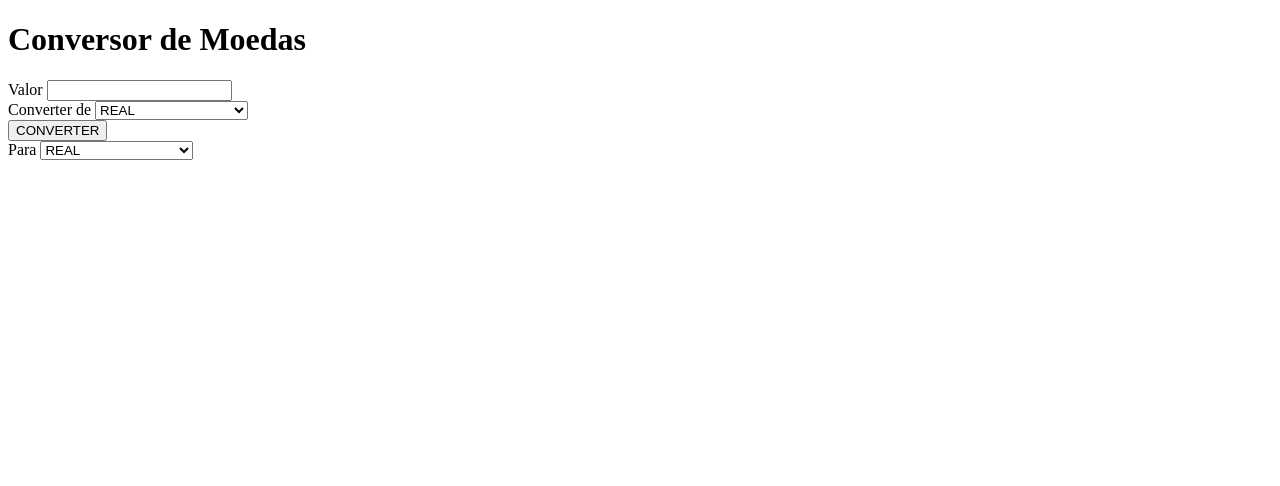
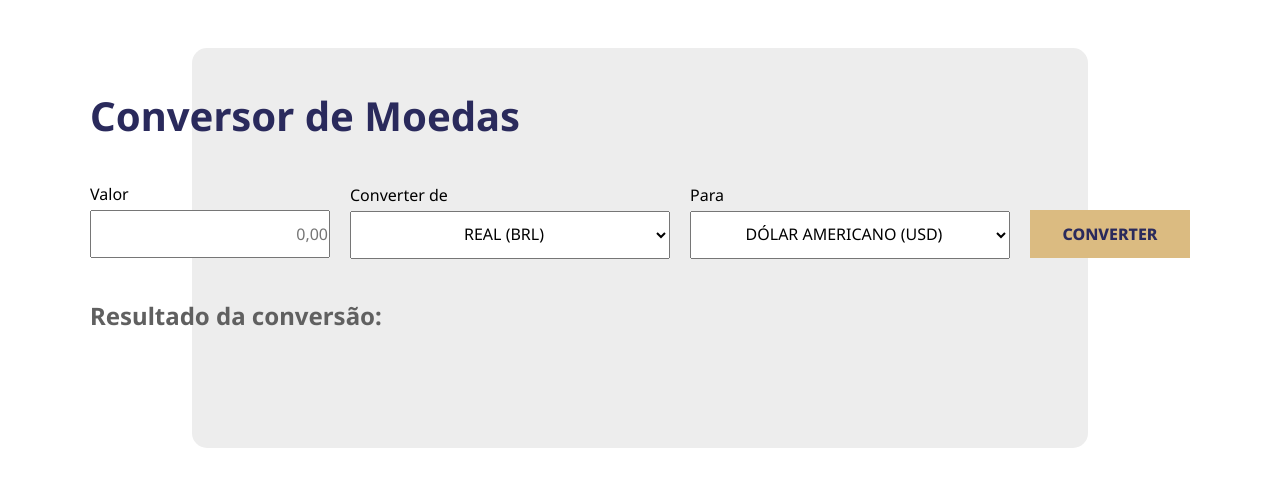
Before and after one commit to DevVitorMSilva/projetos, a website: page Conversor de Moedas/index.html in a window 1280 px wide. Drawn offline with Linux system fonts and the light colour scheme.

Commit message:
Estiliza HTML com CSS e altera HTML

```diff
--- a/Conversor de Moedas/index.html
+++ b/Conversor de Moedas/index.html
@@ -1,45 +1,54 @@
 <!DOCTYPE html>
 <html lang="pt-BR">
+
 <head>
     <meta charset="UTF-8">
     <meta name="viewport" content="width=device-width, initial-scale=1.0">
     <title>Conversor de Moedas</title>
     <link rel="stylesheet" href="style.css">
 </head>
+
 <body>
     <div class="container-conversor">
+        <div class="conversor-content">
             <div class="title">
                 <h1>Conversor de Moedas</h1>
             </div>
             <div class="conversion-area">
                 <div class="form-group">
                     <label for="amount">Valor</label>
-                <input type="number" name="amount" id="amount">
+                    <input type="text" name="amount" id="amount" placeholder="0,00">
                 </div>
                 <div class="form-group">
                     <label for="currency-1">Converter de</label>
                     <select name="" id="currency-1">
-                    <option value="BRL">REAL</option>
-                    <option value="USD">DÓLAR AMERICANO</option>
-                    <option value="EUR">EURO</option>
-                    <option value="GBP">LIBRA ESTERLINA</option>
+                        <option value="BRL" selected>REAL (BRL)</option>
+                        <option value="USD">DÓLAR AMERICANO (USD)</option>
+                        <option value="EUR">EURO (EUR)</option>
+                        <option value="GBP">LIBRA ESTERLINA (GBP)</option>
+                    </select>
+                </div>
+                <div class="form-group">
+                    <label for="currency-2">Para</label>
+                    <select name="" id="currency-2">
+                        <option value="BRL">REAL (BRL)</option>
+                        <option value="USD" selected>DÓLAR AMERICANO (USD)</option>
+                        <option value="EUR">EURO (EUR)</option>
+                        <option value="GBP">LIBRA ESTERLINA (GBP)</option>
                     </select>
                 </div>
                 <div class="button-converter">
                     <button>CONVERTER</button>
                 </div>
-            <div class="form-group">
-                <label for="currency-2">Para</label>
-                <select name="" id="currency-2">
-                    <option value="BRL">REAL</option>
-                    <option value="USD">DÓLAR AMERICANO</option>
-                    <option value="EUR">EURO</option>
-                    <option value="GBP">LIBRA ESTERLINA</option>
-                </select>
+            </div>
+            <div class="conversion-result">
+                <h2>Resultado da conversão: <span id="conversion-result"></span></h2>
             </div>
         </div>
+
     </div>
 
     <script src="./index.js"></script>
 </body>
+
 </html>
--- a/Conversor de Moedas/style.css
+++ b/Conversor de Moedas/style.css
@@ -0,0 +1,90 @@
+@import url('https://fonts.googleapis.com/css2?family=Noto+Sans:ital,wght@0,100..900;1,100..900&display=swap');
+
+* {
+    margin: 0;
+    padding: 0;
+    box-sizing: border-box;
+    font-family: "Noto Sans", sans-serif;
+}
+
+body {
+    width: 100%;
+    height: 100dvh;
+    display: flex;
+    justify-content: center;
+    background-color: #FFFFFF;
+}
+
+.container-conversor {
+    display: flex;
+    justify-content: center;
+    width: 70vw;
+    max-height: 25rem;
+    margin-top: 3rem;
+    background-color: #EDEDED;
+    border-radius: 15px;
+}
+
+.conversor-content {
+    display: flex;
+    flex-direction: column;
+    gap: 40px;
+    padding: 2.5rem;
+}
+
+.conversion-area {
+    display: flex;
+    justify-content: center;
+    align-items: last baseline;
+    gap: 20px;
+}
+
+.title {
+    color: #2A2A5C;
+    font-size: 20px;
+}
+
+.form-group {
+    display: flex;
+    flex-direction: column;
+    gap: 5px;
+}
+
+.form-group input {
+    text-align: right;
+    width: 15rem;
+    height: 3rem;
+    vertical-align: middle;
+    font-size: 16px;
+}
+
+.form-group select{
+    width: 20rem;
+    height: 3rem;
+    text-align: center;
+    cursor: pointer;
+    font-size: 16px;
+}
+
+.button-converter button {
+    width: 10rem;
+    height: 3rem;
+    cursor: pointer;
+    background-color: #DBBB81;
+    color: #2A2A5C;
+    border: none;
+    font-weight: 800;
+    font-size: 16px;
+}
+
+.button-converter button:hover {
+    filter: brightness(1.1);
+}
+
+.conversion-result h2, span {
+    color: #606060;
+}
+
+#conversion-result {
+    font-weight: 300;
+}
```
Lines whose indentation alone changed are shown as unchanged.
